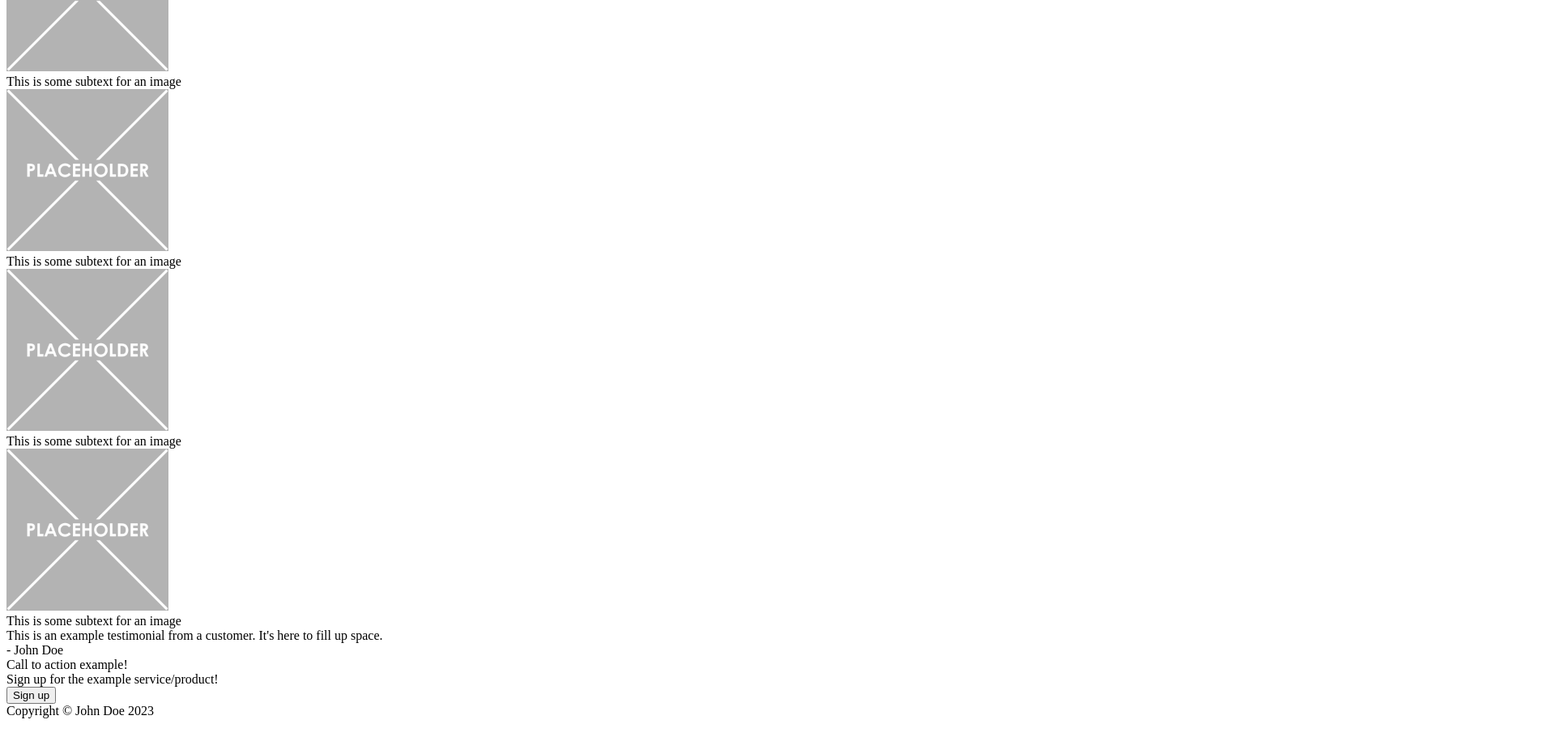
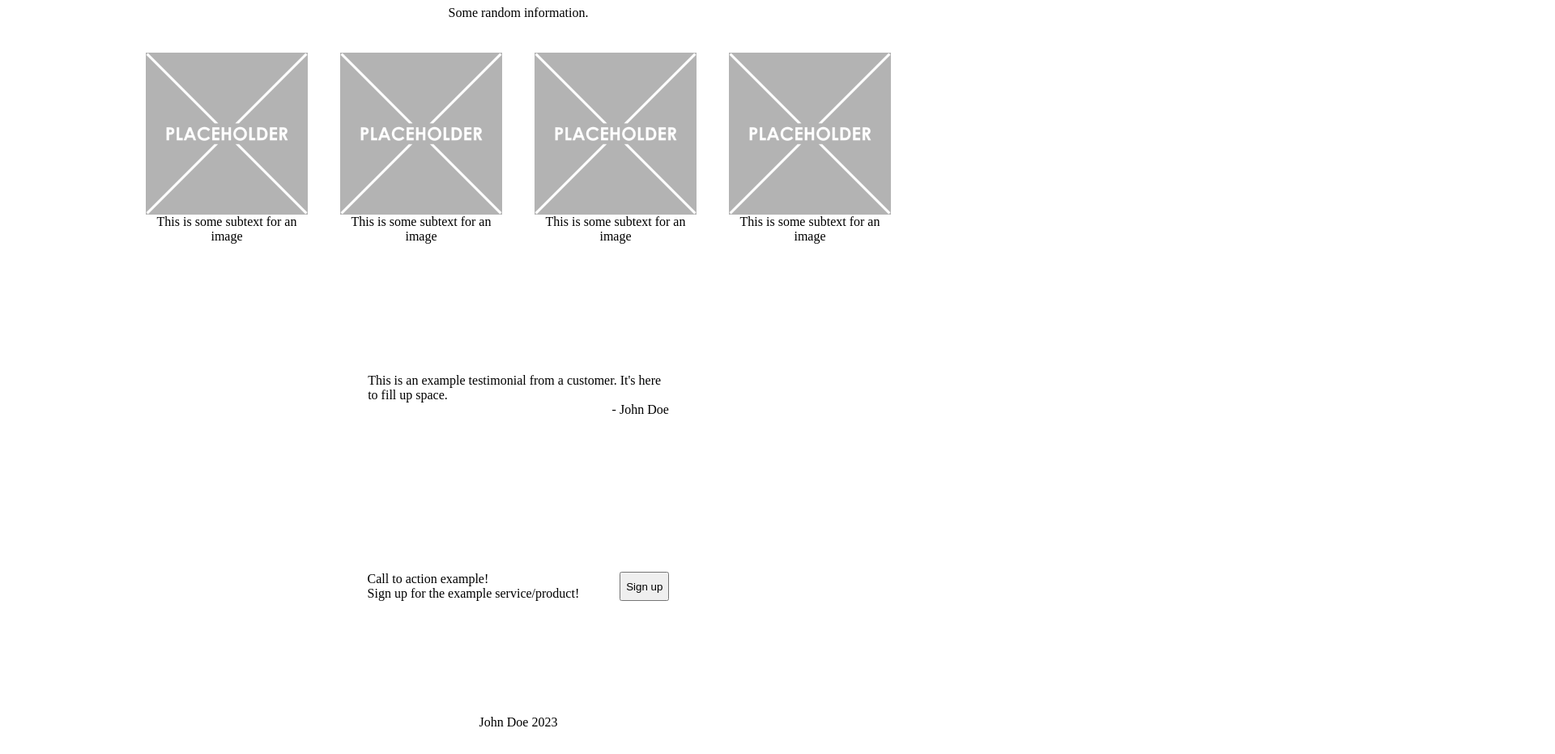
Before and after one commit to NMilutin/landing-page, a plain HTML site: page index.html in a window 1280 px wide. Shown: the part 471-1402 px from the top of the page at 81% size, 1920 px wide, since content can reach past the window. Before the commit the page ends 1366 px from the top, so only its background shows below. Drawn offline with Linux system fonts and the light colour scheme.

Commit message:
Style changes - unfinished

```diff
--- a/index.html
+++ b/index.html
@@ -29,28 +29,29 @@
             <div class="images">
                 <div class="info-image">
                     <img src="./images/placeholder.png" alt="Placeholder Image">
-                <div>This is some subtext for an image</div>
+                    <span>This is some subtext for an image</span>
                 </div>
                 <div class="info-image">
                     <img src="./images/placeholder.png" alt="Placeholder Image">
-                <div>This is some subtext for an image</div>
+                    <span>This is some subtext for an image</span>
                 </div>
                 <div class="info-image">
                     <img src="./images/placeholder.png" alt="Placeholder Image">
-                <div>This is some subtext for an image</div>
+                    <span>This is some subtext for an image</span>
                 </div>
                 <div class="info-image">
                     <img src="./images/placeholder.png" alt="Placeholder Image">
-                <div>This is some subtext for an image</div>
+                    <span>This is some subtext for an image</span>
                 </div>
             </div>
         </div>
         <div class="testimonial">
+            <div>
                 <div class="testimonial-text">This is an example testimonial from a customer. It's here to fill up space.</div>
                 <div class="testimonial-signature">- John Doe</div>
             </div>
+        </div>
         <div class="cta">
-        <div class="cta-window">
             <div class="cta-window-text">
                 <div class="cta-title">Call to action example!</div>
                 <div class="cta-text">Sign up for the example service/product!</div>
@@ -58,8 +59,7 @@
             <button class="bottom-buton" href="#">Sign up</button>
         </div>
         <div class="footer">
-            <div class="footer-text">Copyright © John Doe 2023</div>
-        </div>
+            <div class="footer-text">John Doe 2023</div>
         </div>
 </body>
 </html>
--- a/style.css
+++ b/style.css
@@ -3,3 +3,131 @@ img{
     width:200px;
     height:auto;
 }
+
+/** Declaring display: flex; **/
+body,
+.header,
+.header-links,
+.main,
+.main-text,
+.info,
+.images,
+.info-image,
+.testimonial,
+.cta,
+.cta-window,
+.cta-window-text,
+.footer{
+    display: flex;
+}
+
+body,
+.main-text,
+.info,
+.info-image,
+.testimonial,
+.cta-window-text{
+    flex-direction: column;
+}
+
+/** Size, spacing and placement **/
+body {
+    padding-left:10%;
+    padding-right: 10%;
+    margin: 0;
+    min-height: 100vh;
+    justify-content: space-between;
+}
+
+.header {
+    justify-content: space-between;
+    padding: 30px;
+}
+
+.header-links {
+    gap: 10px;
+}
+
+.main {
+    padding-top: 80px;
+    padding-bottom: 80px;
+    justify-content: space-between;
+    gap: 50px;
+}
+
+.main img{
+    flex-grow: 1;
+    max-height: 200px;
+}
+
+.info {
+    align-self: center;
+    align-items: center;
+    gap: 40px;
+    padding-top: 40px;
+    padding-bottom: 80px;
+}
+
+.images {
+    gap: 40px;
+}
+
+.info-image {
+    align-items: center;
+    width: min-content
+}
+
+.info-image span {
+    text-align: center;
+}
+
+.testimonial {
+    padding-top: 80px;
+    padding-bottom: 80px;
+    align-items: center;
+}
+
+.testimonial div {
+    display: flex;
+    flex-direction: column;
+    padding-left: 10%;
+    padding-right: 10%;
+}
+
+.testimonial-text {
+    align-self: flex-start;
+}
+
+.testimonial-signature {
+    align-self: flex-end;
+}
+
+.cta {
+    padding: 5%;
+    align-self: center;
+    gap: 50px;
+    margin-top: 60px;
+    margin-bottom: 60px;
+}
+
+.cta-title,
+.cta-text{
+    width:max-content
+}
+
+.footer {
+    align-self: center;
+    padding: 30px;
+    padding-left: 100vmax;
+    padding-right: 100vmax;
+}
+
+.footer-text {
+    width: max-content
+}
+
+/** Font and color**/
+.header,
+.main{
+    background-color: #1f2937;
+}
```
Lines whose indentation alone changed are shown as unchanged.
